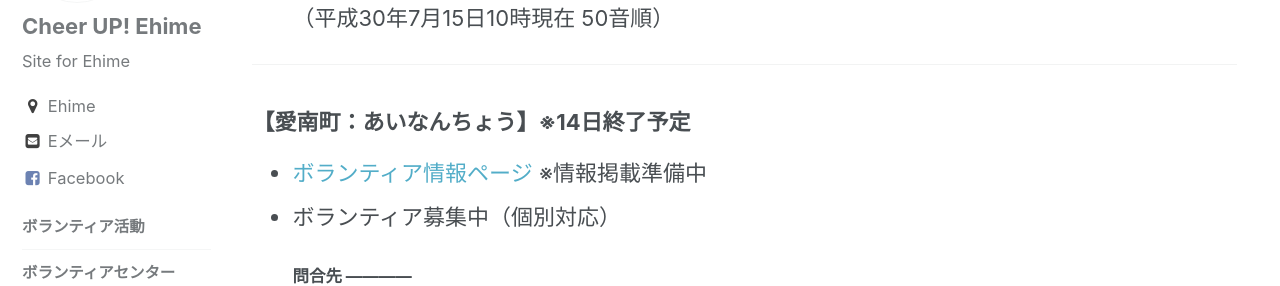
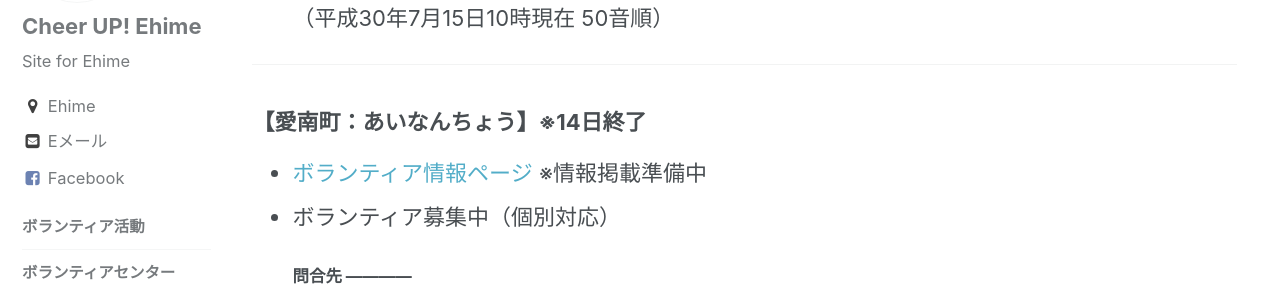
Before and after one commit to cheerup-ehime/cheerup-ehime.github.io, a Jekyll site: the page built from _pages/volunteer.md, in a window 1280 px wide and 900 px high, scrolled down 1854 px. Shown: the part 151-437 px from the top of the window. Built offline with Jekyll 4.4.1, drawn with Linux system fonts in a browser that asks for light colours; some of the changed text lies outside the part shown.

Commit message:
Update volunteer.md

```diff
--- a/_pages/volunteer.md
+++ b/_pages/volunteer.md
@@ -40,7 +40,7 @@ modified: 2018-07-11 23:01:29
 
 ---
 
-### 【愛南町：あいなんちょう】※14日終了予定
+### 【愛南町：あいなんちょう】※14日終了
 - [ボランティア情報ページ](http://www.ainan-shakyo.or.jp/) ※情報掲載準備中
 - ボランティア募集中（個別対応）
 #### 問合先 ------------
@@ -139,7 +139,7 @@ modified: 2018-07-11 23:01:29
 
 ---
 
-### 【砥部町：とべちょう】※14日終了予定
+### 【砥部町：とべちょう】※14日終了
 - [ボランティア情報ページ](http://www.tobe-shakyo.jp/topics/?p=1827)
 - ボランティア募集中（個別対応）
 #### 問合先 ------------
```
